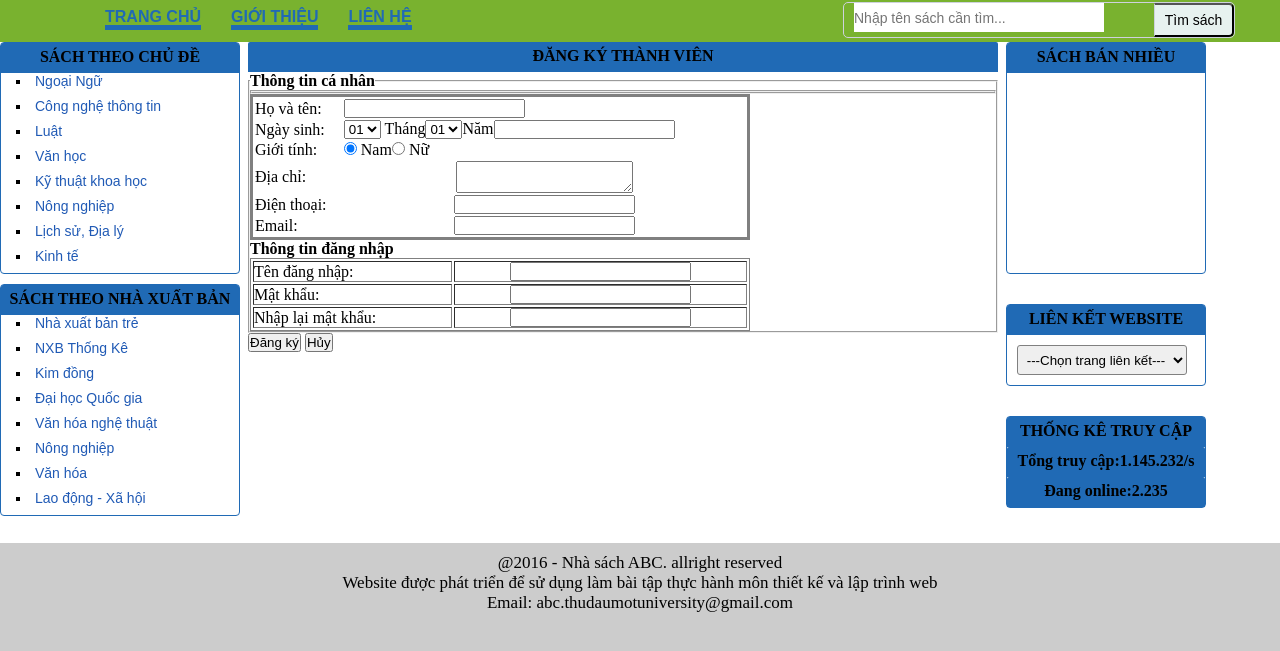
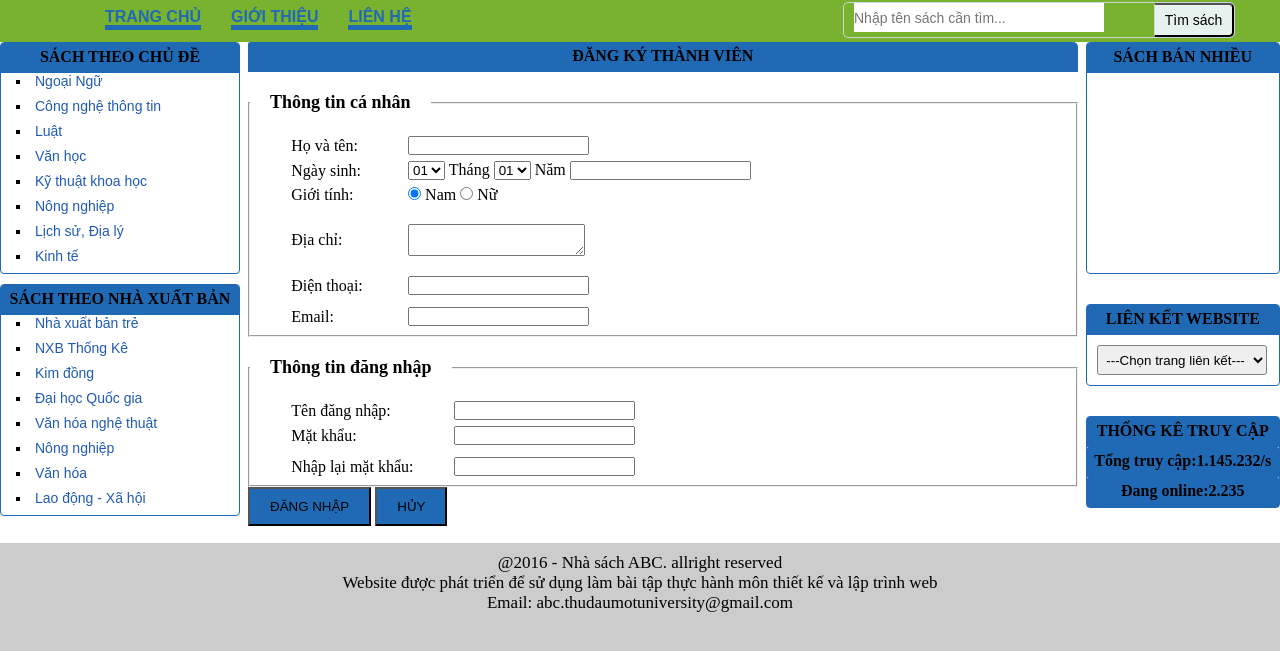
Before and after one commit to duongspm/BaiTap_HTML, a plain HTML site: page dangky.html in a window 1280 px wide. Shown: the part 135-786 px from the top of the page. Drawn offline with Linux system fonts and the light colour scheme.

Commit message:
Update #?
Update dangky.html

```diff
--- a/dangky.html
+++ b/dangky.html
@@ -66,21 +66,21 @@
 	</ul>
     </div>
     </aside>
+
     <section>
+    <h2>ĐĂNG KÝ THÀNH VIÊN</h2>
     <form action="#" name="dangky" method="post">
-
-<h2>ĐĂNG KÝ THÀNH VIÊN</h2>
 	<fieldset>
-	<legend><b>Thông tin cá nhân</b></legend>
-    <table width="500" cellpadding="0">
+	<legend id="ttcn"><b>Thông tin cá nhân</b></legend>
+    <table width="749" height="155" cellpadding="0">
     <tr>
-    	<td>Họ và tên:</td>
-        <td><input type="text" /></td>
+    	<td width="99">Họ và tên:</td>
+        <td width="562"><input type="text" /></td>
     </tr>
     <tr>
     <td>Ngày sinh:</td>
     <td><select name="Ngay">
-    <option value="01" selected="selected">01</option>
+        <option value="01" selected>01</option>
         <option value="02">02</option>
         <option value="03">03</option>
         <option value="04">04</option>
@@ -111,7 +111,7 @@
         <option value="29">29</option>
         <option value="30">30</option>
         <option value="31">31</option></select>
-      Tháng<select name="Thang">
+      	Tháng <select name="Thang">
         <option value="01">01</option>
         <option value="02">02</option>
         <option value="03">03</option>
@@ -123,30 +123,49 @@
         <option value="09">09</option>
         <option value="10">10</option>
         <option value="10">10</option>
-            <option value="12">12</option></select>Năm<input type="number" /></td>
+        <option value="12">12</option></select> Năm
+        <input type="number" /></td>
         </tr>
         <tr>
-      	<td>Giới tính:<td><input type="radio" name="radGioiTinh" value="Nam" checked="checked" /> Nam<input type="radio" name="radGioiTinh" value="Nữ" /> Nữ</td></td></tr>
-      <tr><td>Địa chỉ:<td align="center"><textarea></textarea></td></td></tr>
-      <tr><td>Điện thoại:<td align="center"><input type="tel" /></td></td></tr>
-      <tr><td>Email:<td align="center"><input type="email" required="required" /></td></td></tr>
+        	<td>Giới tính:</td>
+            <td><input type="radio" name="radGioiTinh" value="Nam" checked="checked" /> Nam
+            	<input type="radio" name="radGioiTinh" value="Nữ" /> Nữ</td>
+        </tr>
+        <tr>
+        	<td height="60">Địa chỉ:</td>
+            <td><textarea></textarea></td>
+        </tr>
+        <tr>
+        	<td>Điện thoại:</td>
+            <td><input type="tel" /></td>
+        </tr>
+        <tr>
+        	<td height="31">Email:</td>
+            <td><input type="email" required="required" /></td>
+        </tr>
+        </table>
+
         </fieldset>
 
-
 	<fieldset>
-     <table width="500" align="center" border="1">
-
-      <legend align="left"><b>Thông tin đăng nhập</b></legend>
-      <tr><td>Tên đăng nhập:</td><td align="center"><input name="text" /></td></tr>
-      <tr><td>Mật khẩu:<td align="center"><input type="password" required="required" /></td></td></tr>
-      <tr><td>Nhập lại mật khẩu:<td align="center"><input type="password" required="required" /></td></td></tr>
-      </table></fieldset>
-      <input type="submit" value="Đăng ký" />
-      <input type="reset" value="Hủy" />
-      </th></tr>
+	<legend id="ttdn" ><b>Thông tin đăng nhập</b>    </legend>
+	<table width="749" height="155" cellpadding="0">
+	  <tr>
+        	<td width="158">Tên đăng nhập:</td>
+            <td width="583"><input type="text" required="required" /></td>
+        </tr>
+        <tr>
+        	<td>Mặt khẩu:</td>
+            <td><input type="password" required="required" /></td>
+        </tr>
+        <tr>
+        	<td height="31">Nhập lại mặt khẩu:</td>
+            <td><input type="password" required="required" /></td>
+        </tr>
       </table>
         </fieldset>
-
+        <input type="submit" name="dangnhap" value="ĐĂNG NHẬP"/>
+        <input type="reset" name="huy" value="HỦY" />
     </form>
 </section>
 
--- a/script/dangky.css
+++ b/script/dangky.css
@@ -1,3 +1,5 @@
+@charset "utf-8";
+/* CSS Document */
 @charset "utf-8";
 /* CSS Document */
 *{
@@ -42,6 +44,7 @@ nav div#subnav{
 }
 
 nav ul{
+
 	float:left;
 	list-style:none;
 	margin-left:50px;
@@ -61,6 +64,7 @@ nav ul li a{
 	/*gach chan*/
 	text-decoration: none;
 	font-weight:bold;
+
 }
 
 nav ul li a{
@@ -122,10 +126,7 @@ aside#left{
 	float:left;
 	clear:right;
 }
-section{
-	width:750px;
-	padding:0px 8px;
-}
+
 aside#right{
 	width:200px;
 }
@@ -295,11 +296,9 @@ footer{
 	font-size:17px;
 	margin-top:5px;
 }
-section table{
-	border-style:solid;
-}
+
 h2{
-		background-color:#206AB5;
+	background-color:#206AB5;
 	border-top-left-radius:2px;/*lam tron(radius) goc tren ben trai cua duong vien*/
 	border-top-right-radius:2px;
 	text-align:center;/*chu nam giua*/
@@ -308,4 +307,55 @@ h2{
 	color:while;
 	height:25px;/*khoang cach chu voi vien o duoi*/
 	padding-top:5px;/*khoang cach chu voi vien o tren*/
+
+	border-top-right-radius:5px;
 }
+section input[type=submit]{
+
+	background-color:#206AB5;
+	color:black;
+	padding: 10px 20px;
+	text-align: center;
+  	display: inline-block;
+}
+section input[type=reset]{
+	background-color:#206AB5;
+	color:black;
+	padding: 10px 20px;
+	text-align: center;
+  	display: inline-block;
+}
+section #ttdn{
+
+	padding:20px 20px;
+}
+section #ttcn{
+
+	padding:20px 20px;
+}
+section{
+
+	width:1000px;
+	padding:0px 8px;
+}
+section table{
+
+	border-collapse: collapse;
+	vertical-align: bottom;
+	height:auto;
+	margin:auto;
+	padding:20px;
+}
+legend{
+	font-size:18px;
+}
+td{
+	margin:auto;
+	padding:3px;
+}
+input[type=submit]:hover {
+  background-color: #45a049;
+}
+input[type=reset]:hover {
+  background-color: #45a049;
+}
```
Lines whose indentation alone changed are shown as unchanged.
